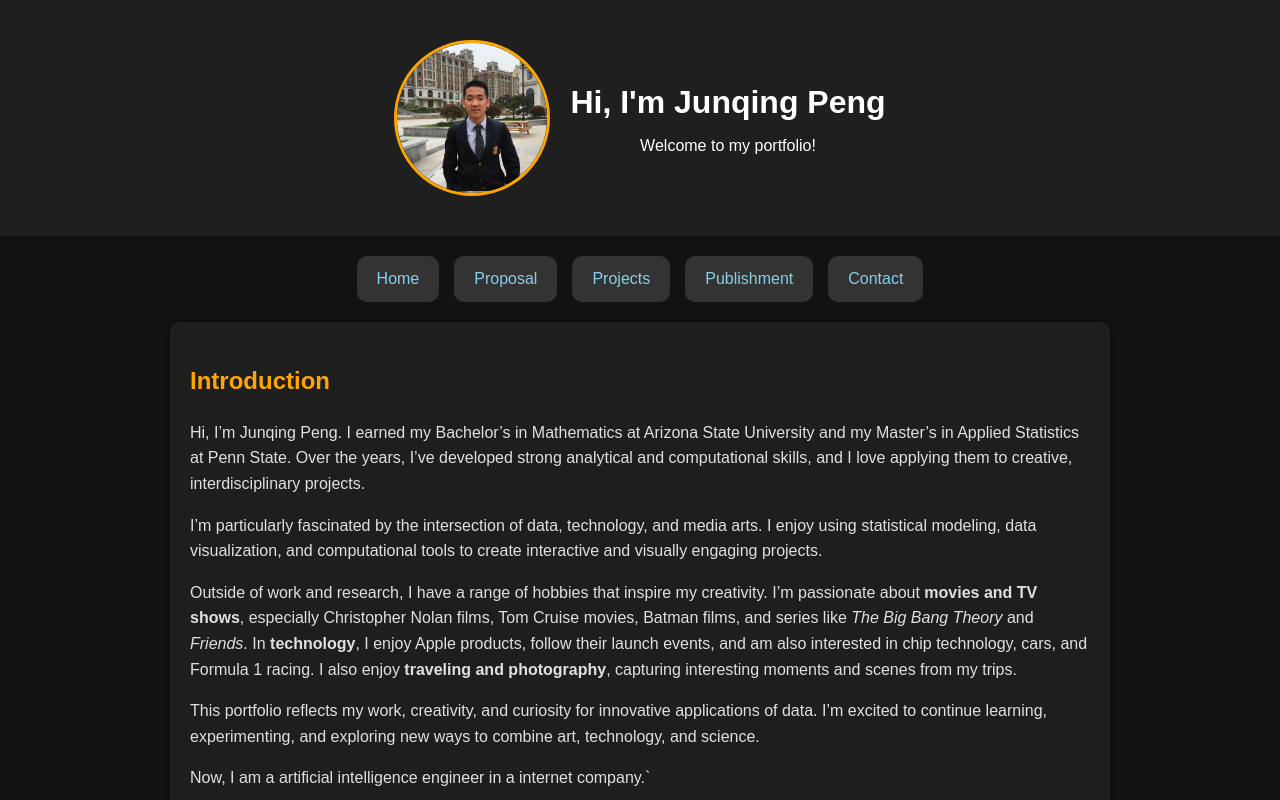
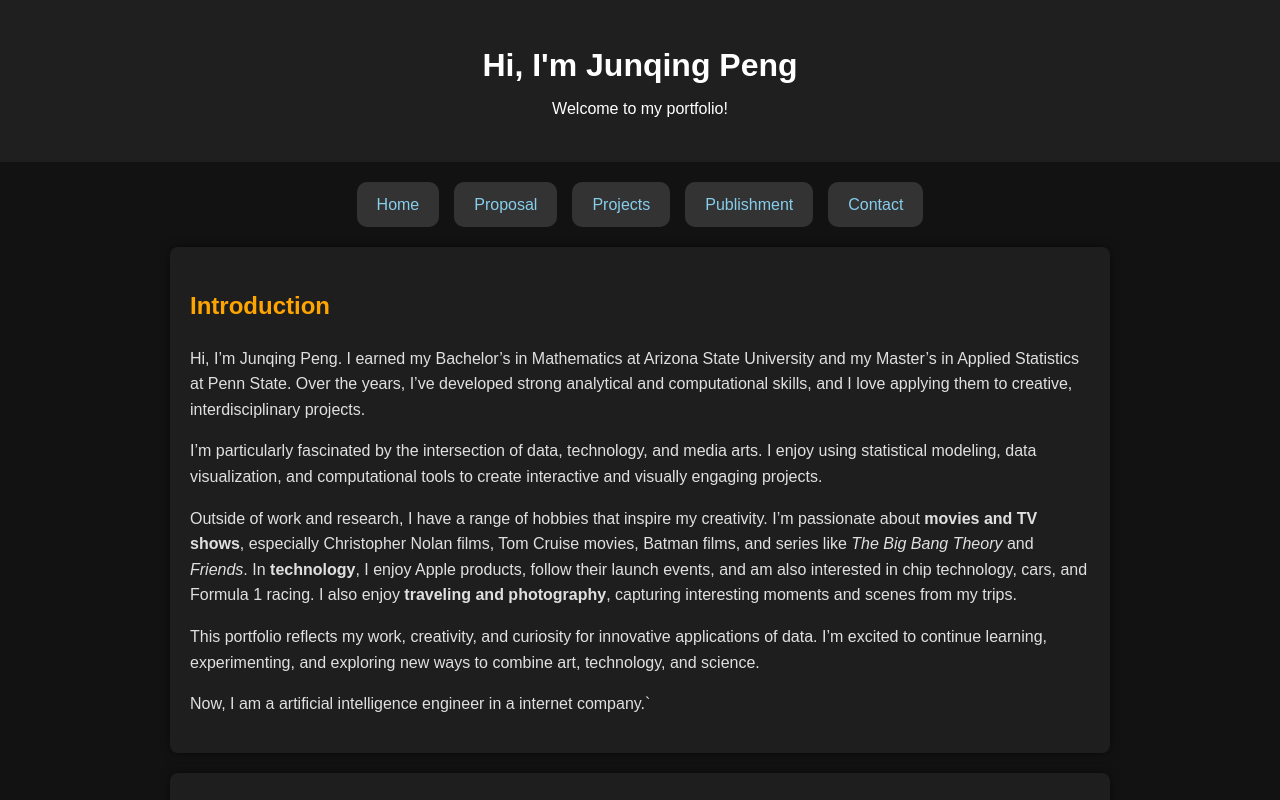
Before and after one commit to benpjq2000/Profolio, a plain HTML site: page index.html in a window 1280 px wide. Shown: the top 800 px of the page. Drawn offline with Linux system fonts and the light colour scheme.

Commit message:
Update index.html

```diff
--- a/index.html
+++ b/index.html
@@ -9,7 +9,7 @@
 <body>
     <header>
     <div class="header-content">
-        <img src="photo/IMG_4958.jpg" alt="Junqing Peng" class="profile-pic">
+
         <div class="header-text">
             <h1>Hi, I'm Junqing Peng</h1>
             <p>Welcome to my portfolio!</p>
```
